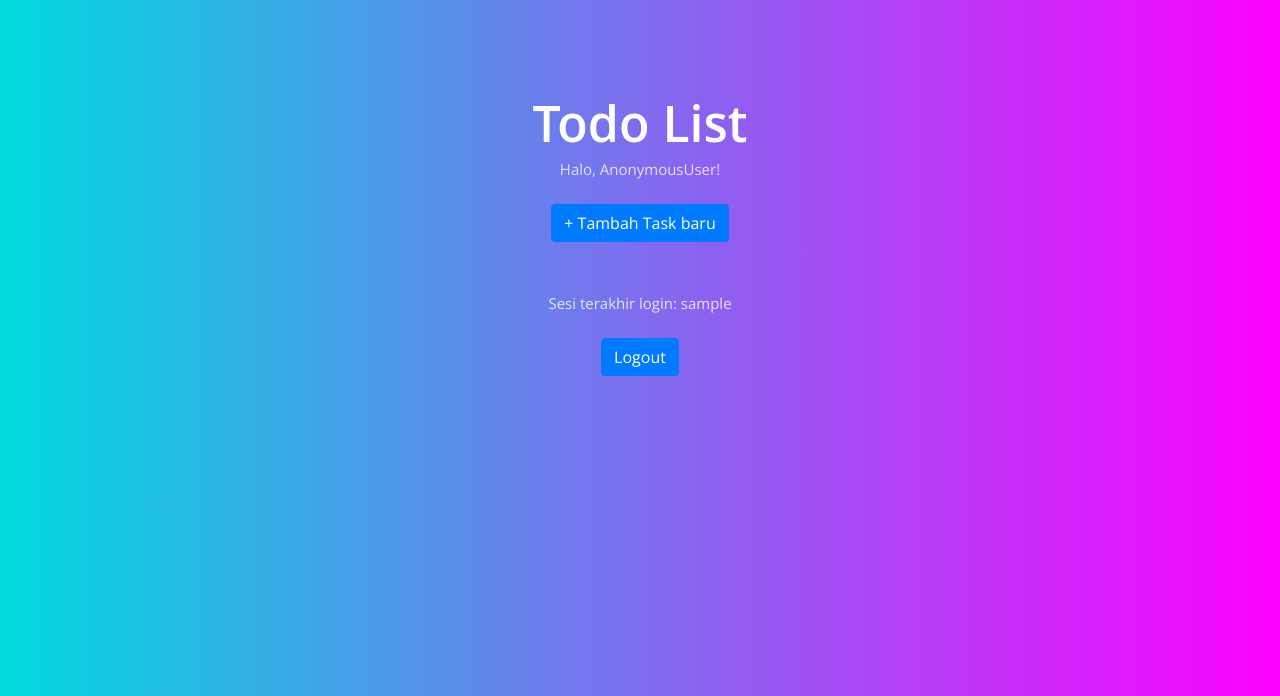
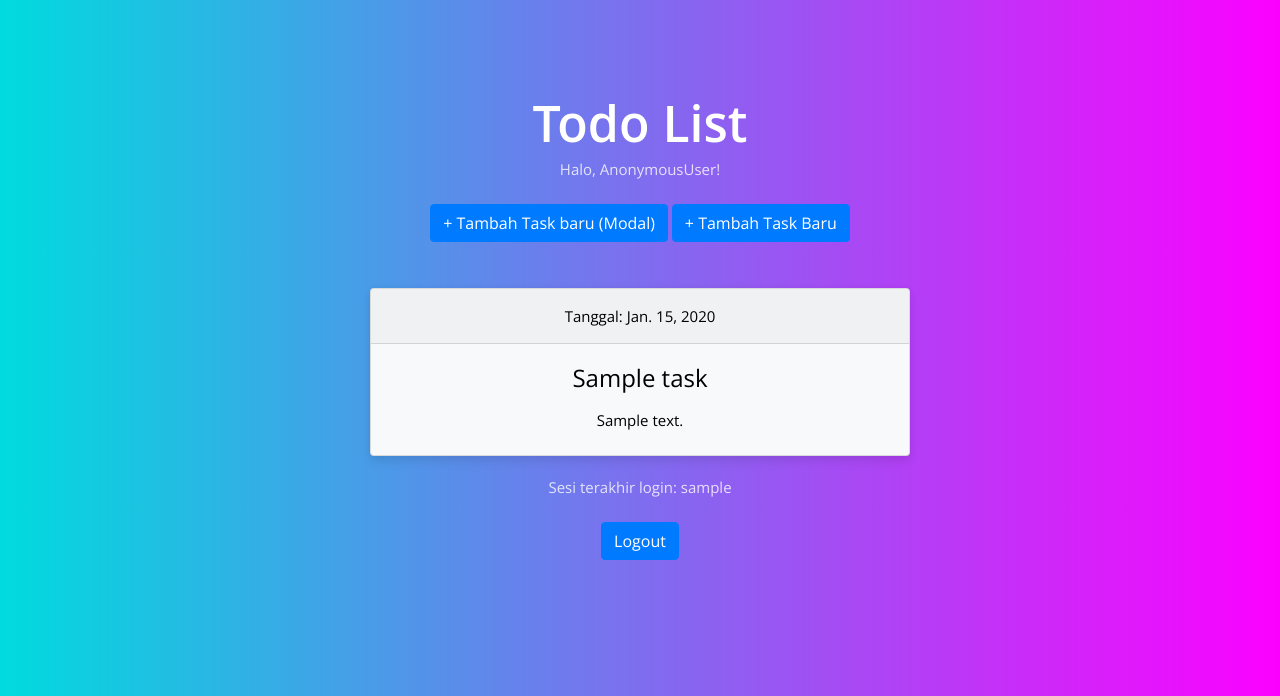
Before and after one commit to joselinprmt/repo-tugas-pbp, a Django app: template todolist/templates/todolist.html in a window 1280 px wide. Shown: the top 696 px of the page. Run offline with Django 4.2, Linux system fonts and the light colour scheme; the template is opened without the code that fills it: most values are stand-ins (such as "Sample title", 1, 10 or a date in 2020).

Commit message:
TUGAS 6: Medifikasi file

```diff
--- a/todolist/templates/todolist.html
+++ b/todolist/templates/todolist.html
@@ -18,15 +18,15 @@
         var taskCards = $("#add-task").serialize();
 
         if ($("#title").val() && $("#description").val()) {
-            $.ajax({ type: "POST", data: taskCards, url: "add/", dataType: "json", encode: true,}).
+            $.ajax({ type: "POST", data: taskCards, url: "/todolist/add/", dataType: "json", encode: true,}).
                 done(function (data) {
                     addCard(data);
-                    $("#add-task").trigger("reset");
+                $("#add-task").trigger("reset");
                 })
         }
     }
 
-    $.getJSON('json/', function(data) {
+    $.getJSON('/todolist/json/', function(data) {
         data.forEach(task => {
             addCard(task);
         });
@@ -51,8 +51,12 @@
 
                     <!-- Button untuk trigger modal -->
                     <div> <button type="button" class="btn btn-primary" data-toggle="modal" data-target="#myModal">
-                    + Tambah Task baru
-                    </button></div>
+                            + Tambah Task baru (Modal) </button>
+                        <a href="{% url 'todolist:create_task' %}">
+                        <button class="btn btn-primary btn-customized">
+                            + Tambah Task Baru</button>
+                        </a>
+                    </div>
                     <p><br></p>
 
                         <!-- Modal -->
@@ -88,9 +92,18 @@
                             </div>
                         </div>
 
-                <div class="container-fluid" id="daftar_task">
+                <div class="grid lg:grid-cols-4 md:grid-cols-3 gap-5 mt-8 sm:mt-5" id="daftar_task">
+                </div>
 
-                </div>
+                   {% for task in list_task %}
+                        <div class="card bg-light mb-3" style="max-width: 50rem; color:black;">
+                            <div class="card-header">Tanggal: {{task.date.date}}</div>
+                            <div class="card-body">
+                                <h4 class="card-title">{{task.title}}</h4>
+                                <p style="color:black;" class="card-text">{{task.description}}</p>
+                            </div>
+                        </div>
+                    {% endfor %}
 
                 <p class="description">Sesi terakhir login: {{ last_login }}</p>
 
--- a/todolist/urls.py
+++ b/todolist/urls.py
@@ -6,7 +6,7 @@ app_name = 'todolist'
 urlpatterns = [
     path('', show_todolist, name='show_todolist'),
     path('json/', show_json_todo, name='show_json_todo'),
-    path('add/', create_task_ajax, name='tambah_task'),
+    path('add/', create_task_ajax, name='create_task_ajax'),
     path('login/', login_user, name='login'),
     path('register/', register, name='register'),
     path('create-task/', create_task, name='create_task'),
```
Also changed, not shown: todolist/views.py (+11 -8 lines).
